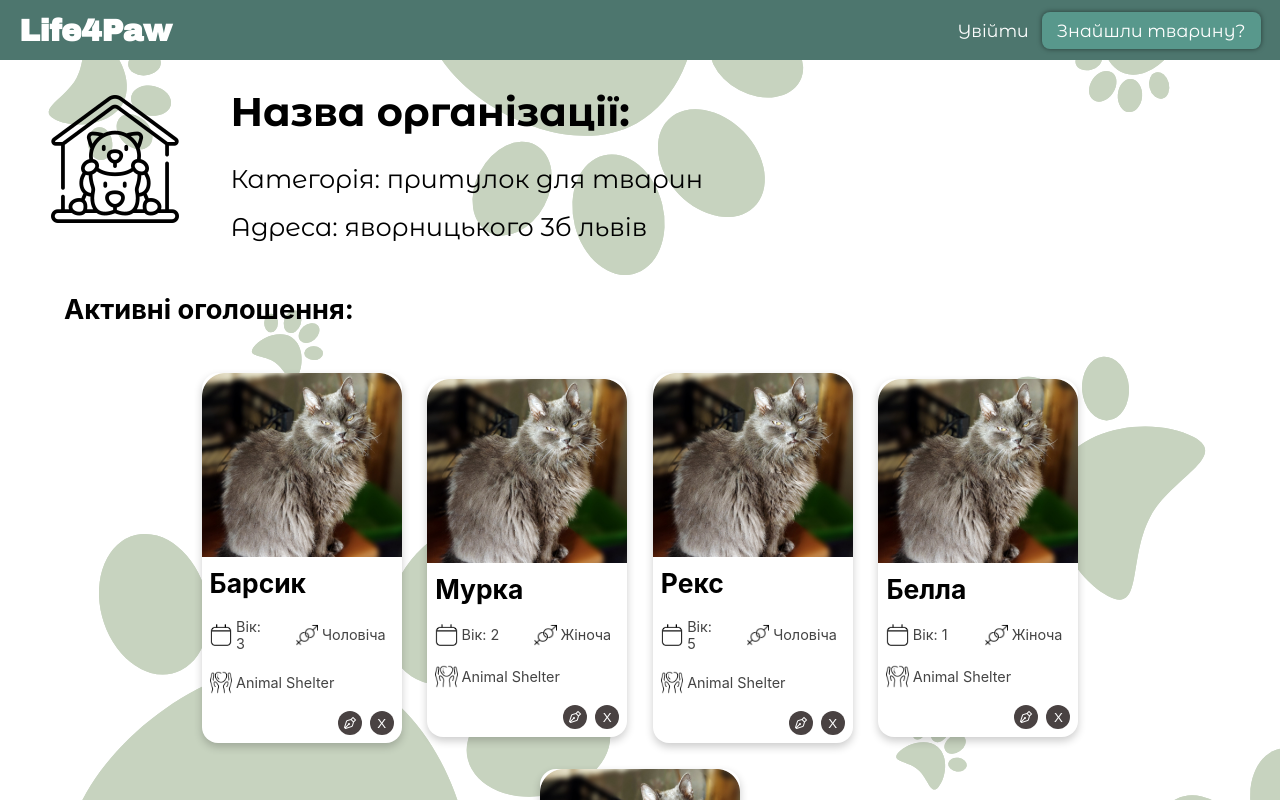
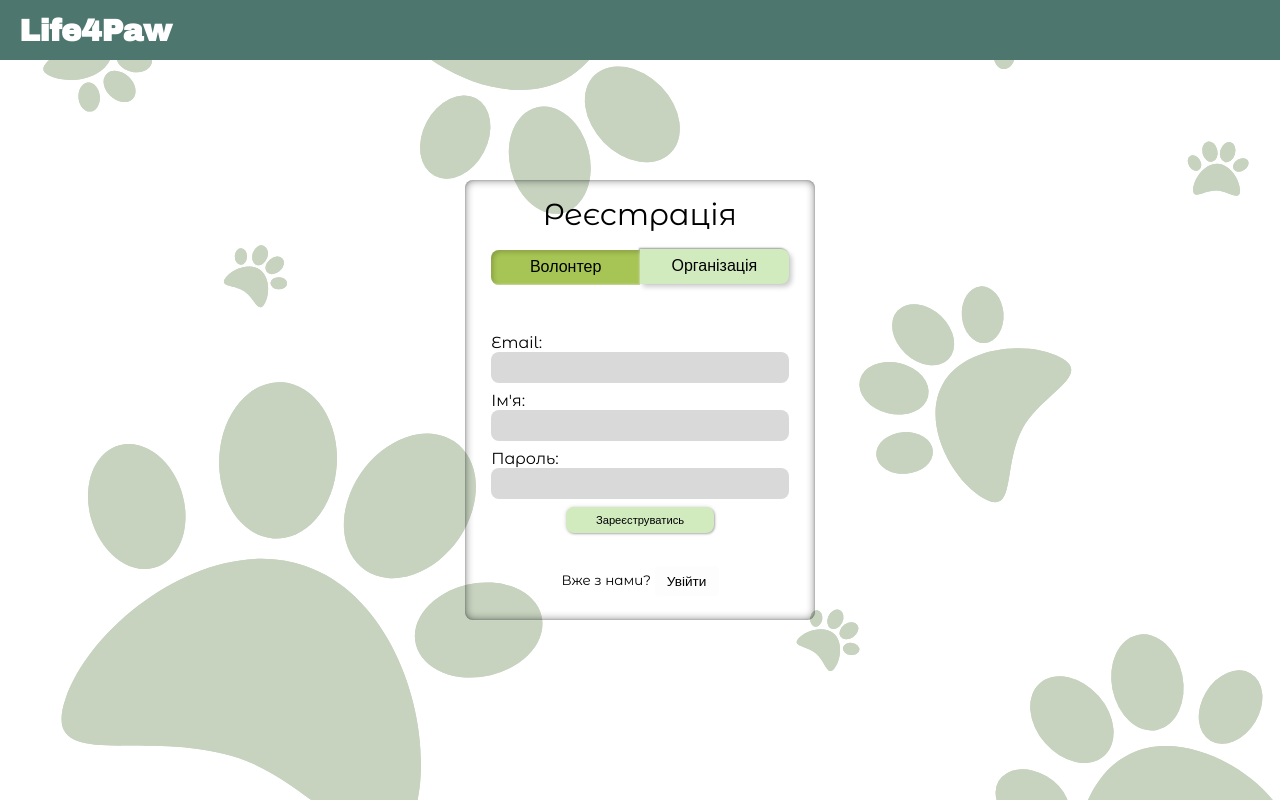
Before and after one commit to katharsis23/test_hackathon, a React (Create React App) app in the folder frontend/animal_shelter/: page / in a window 1280 px wide. Shown: the top 800 px of the page. Built offline with nearby package versions, Linux system fonts and the light colour scheme.

Commit message:
venv change

```diff
--- a/frontend/animal_shelter/src/App.js
+++ b/frontend/animal_shelter/src/App.js
@@ -7,8 +7,8 @@ function App() {
   return (
     <Router>
       <Routes>
-        {/* <Route path="/" element={<LoginSignUp />} /> */}
-        <Route path="/" element={<OrganizationCabinet />} /> // cabinet
+        <Route path="/" element={<LoginSignUp />} />
+        <Route path="/cabinet" element={<OrganizationCabinet />} />
       </Routes>
     </Router>
   );
--- a/frontend/animal_shelter/src/pages/LoginSignUp/LoginSignUp.css
+++ b/frontend/animal_shelter/src/pages/LoginSignUp/LoginSignUp.css
@@ -9,6 +9,7 @@
   background-repeat: no-repeat;
   background-position: center;
   background-size: cover;
+  /* min-width: 700px; */
 }
 
 .headerLoginSignUp {
@@ -43,6 +44,9 @@
   justify-content: center;
   width: 21vw;
   height: 55vh;
+  min-width: 350px;
+  max-width: 420px;
+  min-height: fit-content;
   border-radius: 1vh;
   box-shadow: inset 0px 0px 8px rgba(0, 0, 0, 0.5),
     inset 0px 0px 2px rgba(0, 0, 0, 0.3), 0px 1px 1px rgba(255, 255, 255, 0.05);
```
Also changed, not shown: 2 other files (tests, documents, lock files or other folders).
